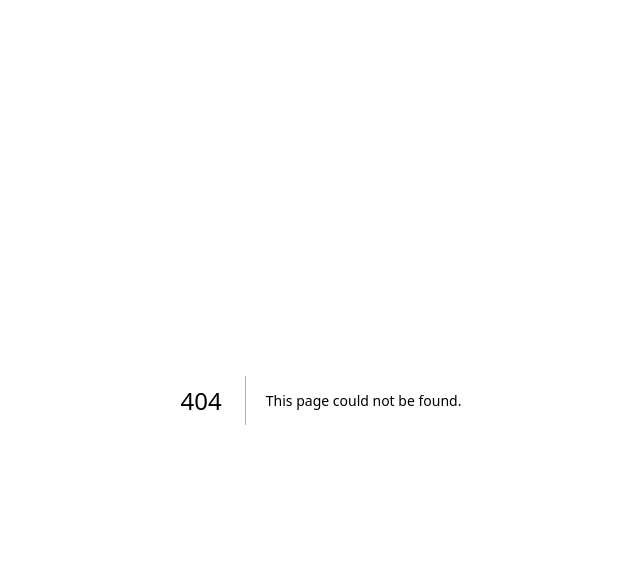
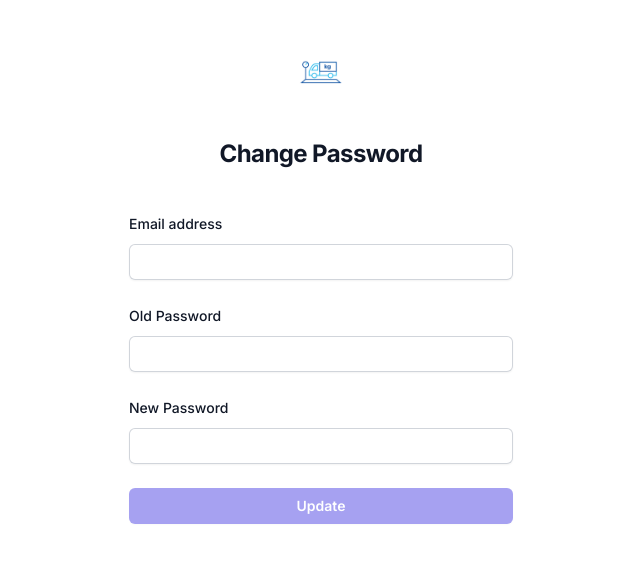
Before and after one commit to dhanyasreearun/weighbridge, a Next.js app: page /forgotpassword in a window 1280 px wide. Before the commit this address had no page. Shown: the top 562 px of the page, without its empty margins (319-959 px from the left). Built offline with nearby package versions, Linux system fonts and the light colour scheme.

Commit message:
Adding styles

```diff
--- /dev/null
+++ b/src/app/api/users/changepassword/route.ts
@@ -0,0 +1,41 @@
+import {connect} from "@/dbConfig/dbConfig";
+import User from "@/models/userModel";
+import { NextRequest, NextResponse } from "next/server";
+import bcryptjs from "bcryptjs";
+
+connect();
+
+export async function POST(request: NextRequest) {
+    try {
+        const reqBody = await request.json();
+        const {email, currentpassword,newpassword} = reqBody;
+        console.log(reqBody);
+
+        //Check user already exists
+        const user = await User.findOne({email});
+
+        if(!user) {
+            return NextResponse.json({error:"Username or Password is wrong"},{status: 400});
+        }
+
+        //check password is correct
+        const validPassword = await bcryptjs.compare(currentpassword,user.password);
+
+        if (validPassword) {
+            const salt = await bcryptjs.genSalt(10);
+            const hasedPassword = await bcryptjs.hash(newpassword,salt);
+            user.password = hasedPassword;
+            const updateduser = await user.save();
+            return NextResponse.json({
+                message:"User Password Changed Successfully",
+                success: true,
+                updateduser
+            })
+        } else {
+            return NextResponse.json({error:"Username or Password is wrong"},{status: 400});
+        }
+
+    } catch ( error: any) {
+        return NextResponse.json({error: error.message}, {status: 500})
+    }
+}
--- a/src/app/components/sidebar/sidebarItems.tsx
+++ b/src/app/components/sidebar/sidebarItems.tsx
@@ -1,16 +1,15 @@
+"use client";
 import Link from "next/link";
-import { useRouter } from "next/navigation";
 import { data } from "./data";
 
 const style = {
   title: "font-normal mx-4 text-sm",
   active: "text-black font-medium",
   inactive: "text-gray-600",
-  link: "flex font-thin items-center justify-start my-2 p-4 w-full",
+  link: "flex font-thin items-center justify-start my-2 p-4 w-full hover:blue-500",
 };
 
 export function SidebarItems() {
-  const { pathname } = useRouter();
   return (
     <div>
       {data.map(({ section, content }) => (
@@ -20,7 +19,11 @@ export function SidebarItems() {
               <Link href={item.link}>
                 <span
                   className={`${style.link}
-                    ${item.link === pathname ? style.active : style.inactive}`}
+                    ${
+                      item.link === global.window.location.pathname
+                        ? "lg:hover:text-blue-500 bg-gradient-to-r border-r-4 border-blue-500 border-r-4 border-blue-500 from-white to-blue-100 text-blue-500"
+                        : style.inactive
+                    }`}
                 >
                   <span>{item.icon}</span>
                   <span className={style.title}>{item.title}</span>
--- a/src/app/dashboard/page.tsx
+++ b/src/app/dashboard/page.tsx
@@ -210,8 +210,11 @@ export default function Dashboard() {
                         </span>
                       </div>
                       <div>
-                        <a onClick={() => handleDownloadPDF(option)}>
-                          Download
+                        <a
+                          className="flex w-full justify-center rounded-md bg-indigo-600 px-3 py-1.5 text-sm font-semibold leading-6 text-white shadow-sm hover:bg-indigo-500 focus-visible:outline focus-visible:outline-2 focus-visible:outline-offset-2 focus-visible:outline-indigo-600 disabled:opacity-50"
+                          onClick={() => handleDownloadPDF(option)}
+                        >
+                          Invoice
                         </a>
                       </div>
                     </li>
--- /dev/null
+++ b/src/app/forgotpassword/page.tsx
@@ -0,0 +1,144 @@
+"use client";
+import Link from "next/link";
+import React, { useEffect } from "react";
+import { useRouter } from "next/navigation";
+import axios from "axios";
+import { toast } from "react-hot-toast";
+
+export default function ForgotPassword() {
+  const router = useRouter();
+
+  const [user, setUser] = React.useState({
+    email: "",
+    newpassword: "",
+    currentpassword: "",
+  });
+
+  const [buttonDisabled, setButtonDisabled] = React.useState(false);
+
+  const [loading, setLoading] = React.useState(false);
+
+  const onPasswordChange = async () => {
+    try {
+      setLoading(true);
+
+      const response = await axios.post("api/users/changepassword", user);
+      toast.success(response.data.message);
+      router.push("/login");
+    } catch (error: any) {
+      toast.error(error.response.data.error);
+    } finally {
+      setLoading(false);
+    }
+  };
+
+  useEffect(() => {
+    if (
+      user.email.length > 0 &&
+      user.currentpassword.length > 0 &&
+      user.newpassword.length > 0
+    ) {
+      setButtonDisabled(false);
+    } else {
+      setButtonDisabled(true);
+    }
+  }, [user]);
+
+  return (
+    <div className="flex min-h-full flex-col justify-center px-6 py-12 lg:px-8">
+      <div className="sm:mx-auto sm:w-full sm:max-w-sm">
+        <img
+          className="mx-auto h-12 w-auto"
+          src="assets/weighbridge.png"
+          alt="Amrita weighbridge"
+        />
+        <h2 className="mt-10 text-center text-2xl font-bold leading-9 tracking-tight text-gray-900">
+          Change Password
+        </h2>
+      </div>
+
+      <div className="mt-10 sm:mx-auto sm:w-full sm:max-w-sm">
+        <form className="space-y-6" action="#" method="POST">
+          <div>
+            <label className="block text-sm font-medium leading-6 text-gray-900">
+              Email address
+            </label>
+            <div className="mt-2">
+              <input
+                id="email"
+                name="email"
+                type="email"
+                onChange={(e) => setUser({ ...user, email: e.target.value })}
+                required
+                className="block w-full rounded-md border-0 p-1.5 text-gray-900 shadow-sm ring-1 ring-inset ring-gray-300 placeholder:text-gray-400 focus:ring-2 focus:ring-inset focus:ring-indigo-600 sm:text-sm sm:leading-6"
+              />
+            </div>
+          </div>
+
+          <div>
+            <div className="flex items-center justify-between">
+              <label className="block text-sm font-medium leading-6 text-gray-900">
+                Old Password
+              </label>
+            </div>
+            <div className="mt-2">
+              <input
+                id="currentpassword"
+                name="currentpassword"
+                onChange={(e) =>
+                  setUser({ ...user, currentpassword: e.target.value })
+                }
+                type="password"
+                required
+                className="block w-full rounded-md border-0 p-1.5 text-gray-900 shadow-sm ring-1 ring-inset ring-gray-300 placeholder:text-gray-400 focus:ring-2 focus:ring-inset focus:ring-indigo-600 sm:text-sm sm:leading-6"
+              />
+            </div>
+          </div>
+          <div>
+            <div className="flex items-center justify-between">
+              <label className="block text-sm font-medium leading-6 text-gray-900">
+                New Password
+              </label>
+            </div>
+            <div className="mt-2">
+              <input
+                id="newpassword"
+                name="newpassword"
+                onChange={(e) =>
+                  setUser({ ...user, newpassword: e.target.value })
+                }
+                type="password"
+                required
+                className="block w-full rounded-md border-0 p-1.5 text-gray-900 shadow-sm ring-1 ring-inset ring-gray-300 placeholder:text-gray-400 focus:ring-2 focus:ring-inset focus:ring-indigo-600 sm:text-sm sm:leading-6"
+              />
+            </div>
+          </div>
+
+          <div>
+            <button
+              onClick={onPasswordChange}
+              className={`flex w-full justify-center rounded-md bg-indigo-600 px-3 py-1.5 text-sm font-semibold leading-6 text-white shadow-sm hover:bg-indigo-500 focus-visible:outline focus-visible:outline-2 focus-visible:outline-offset-2 focus-visible:outline-indigo-600 ${
+                buttonDisabled ? "disabled:opacity-50" : ""
+              }`}
+              disabled={buttonDisabled}
+            >
+              Update
+            </button>
+          </div>
+        </form>
+        {loading && (
+          <div className="mt-10 text-center text-sm text-gray-500">
+            <div
+              className="inline-block h-8 w-8 animate-spin rounded-full border-4 border-solid border-current border-r-transparent align-[-0.125em] motion-reduce:animate-[spin_1.5s_linear_infinite]"
+              role="status"
+            >
+              <span className="!absolute !-m-px !h-px !w-px !overflow-hidden !whitespace-nowrap !border-0 !p-0 ![clip:rect(0,0,0,0)]">
+                Loading...
+              </span>
+            </div>
+          </div>
+        )}
+      </div>
+    </div>
+  );
+}
--- /dev/null
+++ b/src/app/types/html2pdf.js.d.ts
@@ -0,0 +1,4 @@
+declare module 'html2pdf.js' {
+    const html2pdf: any;
+    export default html2pdf;
+  }
```
